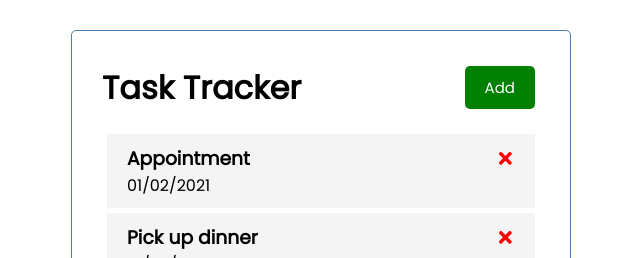
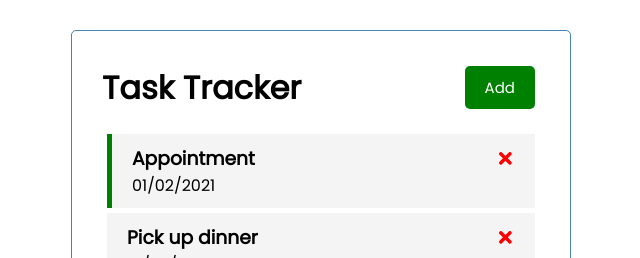
Before and after one commit to jameszhang-a/task-tracker, a React (Create React App) app: page / in a window 1280 px wide. Shown: the top 258 px of the page, without its empty margins (319-959 px from the left). Built offline with nearby package versions, Linux system fonts and the light colour scheme.

Commit message:
Able to double click on tasks to turn on reminder

```diff
--- a/src/App.js
+++ b/src/App.js
@@ -25,10 +25,16 @@
 		console.log('delete', id);
 	};
 
+	// * Toggle Reminder
+	const toggleReminder = (id) => {
+		setTasks(tasks.map((task) => (task.id === id ? { ...task, reminder: !task.reminder } : task)));
+		console.log('reminder');
+	};
+
 	return (
 		<div className='container'>
 			<Header title='Task Tracker' />
-			{tasks.length > 0 ? <Tasks tasks={tasks} onDelete={deleteTask} /> : 'No more tasks'}
+			{tasks.length > 0 ? <Tasks tasks={tasks} onDelete={deleteTask} onToggle={toggleReminder} /> : 'No more tasks'}
 		</div>
 	);
 }
--- a/src/components/Task.js
+++ b/src/components/Task.js
@@ -1,8 +1,8 @@
 import { FaTimes } from 'react-icons/fa';
 
-const Task = ({ task, onDelete }) => {
+const Task = ({ task, onDelete, onToggle }) => {
 	return (
-		<div className='task'>
+		<div className={`task ${task.reminder ? 'reminder' : ''}`} onDoubleClick={() => onToggle(task.id)}>
 			<h3>
 				{task.text}
 				<FaTimes
--- a/src/components/Tasks.js
+++ b/src/components/Tasks.js
@@ -1,10 +1,10 @@
 import Task from './Task';
 
-const Tasks = ({ tasks , onDelete }) => {
+const Tasks = ({ tasks , onDelete, onToggle }) => {
 	return (
         <>
             {tasks.map((task) => (
-                <Task key={task.id} task={task} onDelete={onDelete} />
+                <Task key={task.id} task={task} onDelete={onDelete} onToggle={onToggle} />
             ))}
         </>
     )
```
